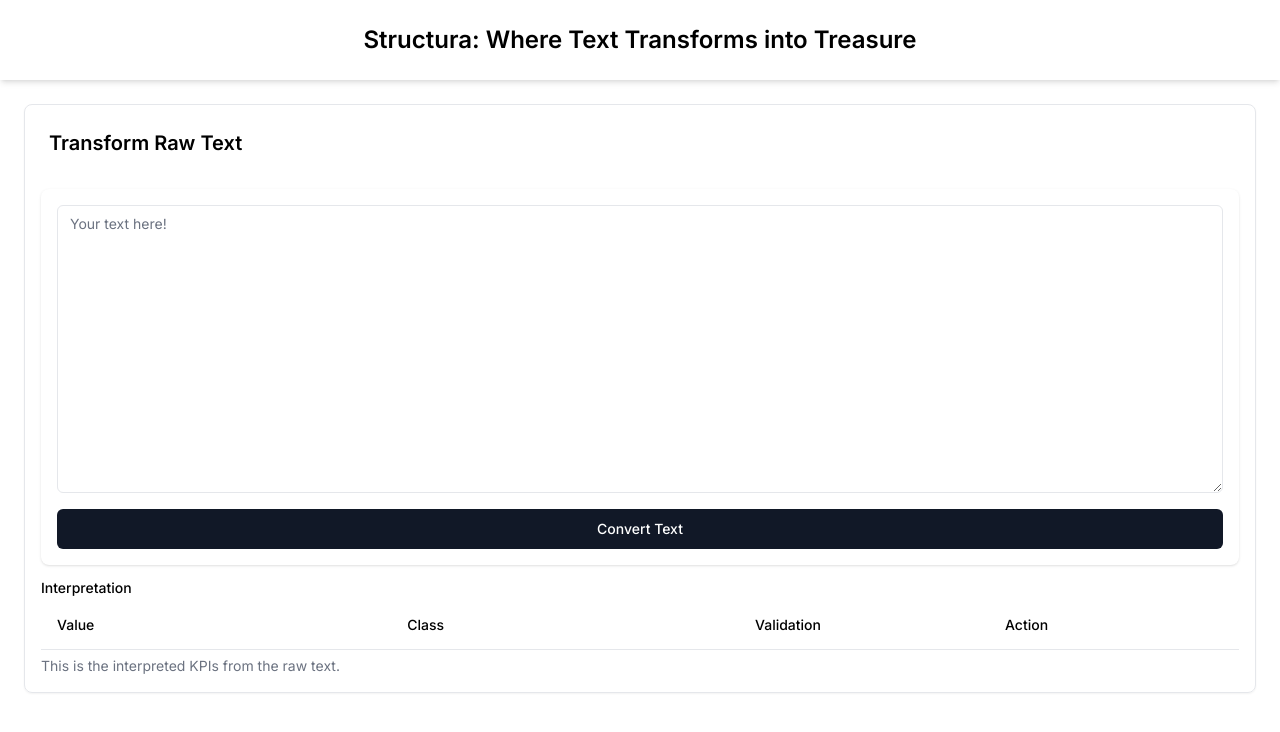
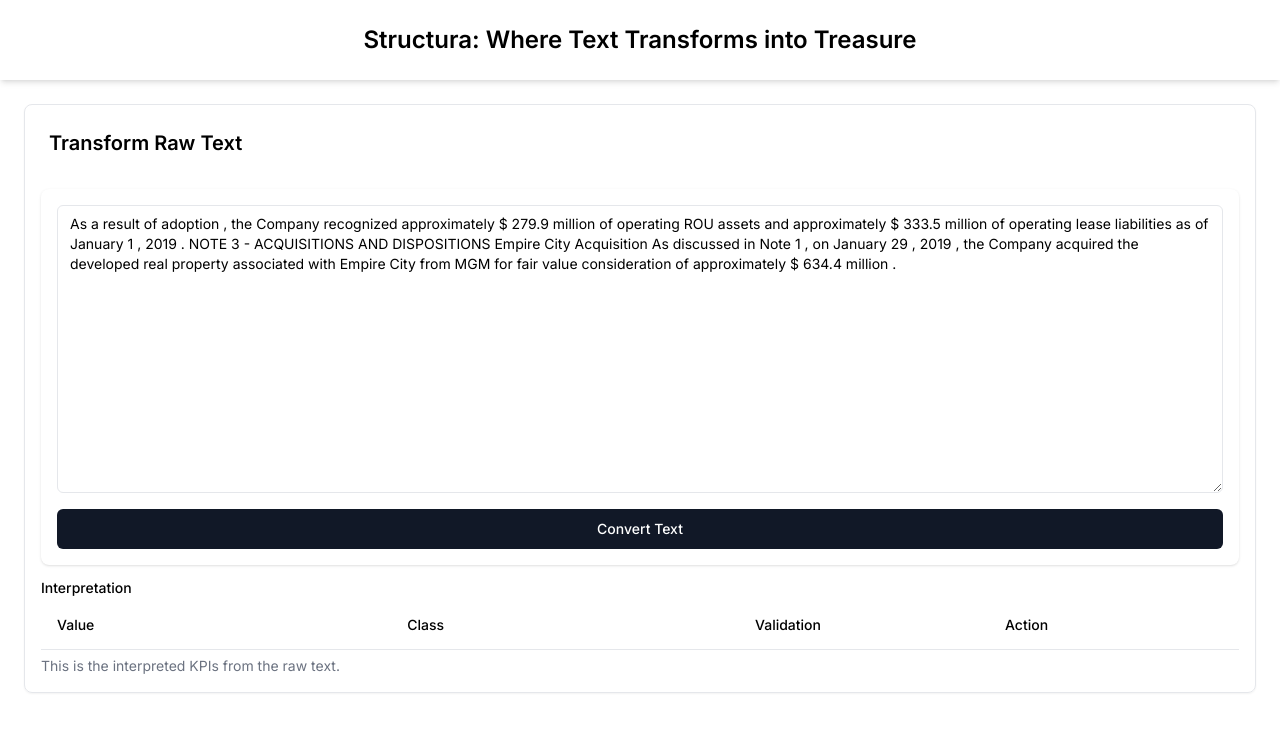
Before and after one commit to louis-sanna-eki/structura, a Next.js app: page / in a window 1280 px wide. Shown: the top 732 px of the page. Built offline with nearby package versions, Linux system fonts and the light colour scheme.

Commit message:
faet(exaple)

```diff
--- a/app/page.tsx
+++ b/app/page.tsx
@@ -30,11 +30,13 @@ export default function Home() {
   );
 }
 
+const EXAMPLE_TEXT = "As a result of adoption , the Company recognized approximately $ 279.9 million of operating ROU assets and approximately $ 333.5 million of operating lease liabilities as of January 1 , 2019 . NOTE 3 - ACQUISITIONS AND DISPOSITIONS Empire City Acquisition As discussed in Note 1 , on January 29 , 2019 , the Company acquired the developed real property associated with Empire City from MGM for fair value consideration of approximately $ 634.4 million .";
+
 function Silver() {
   const { complete, completion } = useCompletion({
     api: "/api/completion",
   });
-  const [content, setContent] = useState("");
+  const [content, setContent] = useState(EXAMPLE_TEXT);
   const kpis = parseCompletion(completion);
   return (
     <ThemeProvider
```
